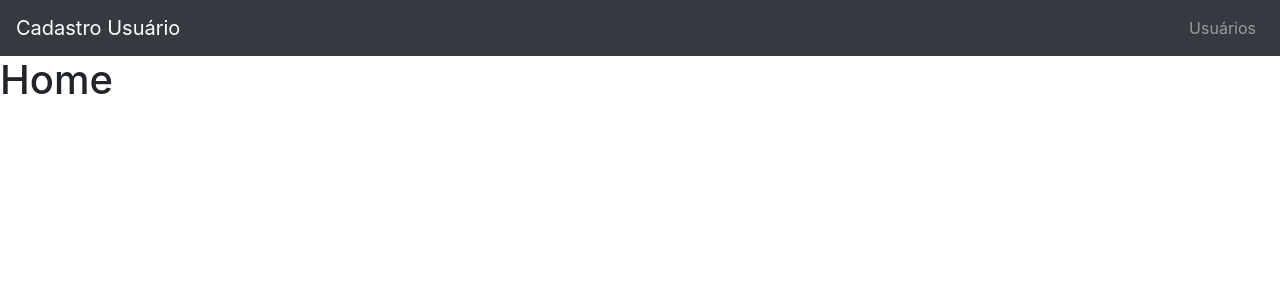
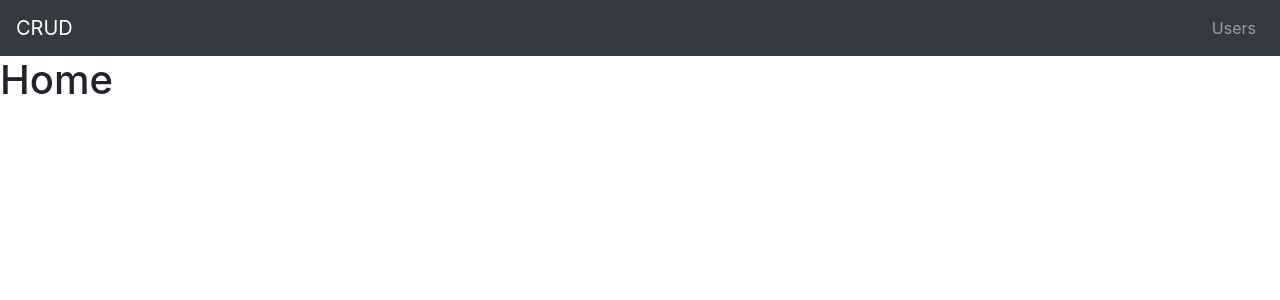
Before and after one commit to camposyuri/cadastro-usuario-crud, a React (Create React App) app in the folder frontend/: page / in a window 1280 px wide. Shown: the top 300 px of the page. Built offline with nearby package versions, Linux system fonts and the light colour scheme.

Commit message:
[ADD] - Criação da services

```diff
--- a/frontend/src/components/Header/index.js
+++ b/frontend/src/components/Header/index.js
@@ -21,14 +21,14 @@ const Header = (props) => {
     <>
       <Navbar color="dark" dark expand="md">
         <NavbarBrand tag={Link} to="/">
-          Cadastro Usuário
+          CRUD
         </NavbarBrand>
         <NavbarToggler onClick={toggle} />
         <Collapse isOpen={open} navbar>
           <Nav className="ml-auto" navbar>
             <NavItem>
               <NavLink tag={Link} to="/users">
-                Usuários
+                Users
               </NavLink>
             </NavItem>
           </Nav>
--- a/frontend/src/index.js
+++ b/frontend/src/index.js
@@ -3,9 +3,4 @@ import ReactDOM from "react-dom";
 import App from "./App";
 import "bootstrap/dist/css/bootstrap.min.css";
 
-ReactDOM.render(
-  <React.StrictMode>
-    <App />
-  </React.StrictMode>,
-  document.getElementById("root")
-);
+ReactDOM.render(<App />, document.getElementById("root"));
--- a/frontend/src/pages/Users/index.js
+++ b/frontend/src/pages/Users/index.js
@@ -1,9 +1,20 @@
-import React from "react";
+import React, { useState, useEffect } from "react";
+import api from "../../services/";
 
 const Users = () => {
+  const [data, setData] = useState([]);
+
+  // Listando minha API
+  useEffect(() => {
+    api.get("/users").then((res) => {
+      setData(res.data);
+    });
+  }, []);
+
   return (
     <>
-      <h1>Usuários</h1>
+      <h1>Users</h1>
+      {JSON.stringify(data)}
     </>
   );
 };
--- /dev/null
+++ b/frontend/src/services/index.js
@@ -0,0 +1,7 @@
+import axios from "axios";
+
+const api = axios.create({
+  baseURL: "http://localhost:3001",
+});
+
+export default api;
```
